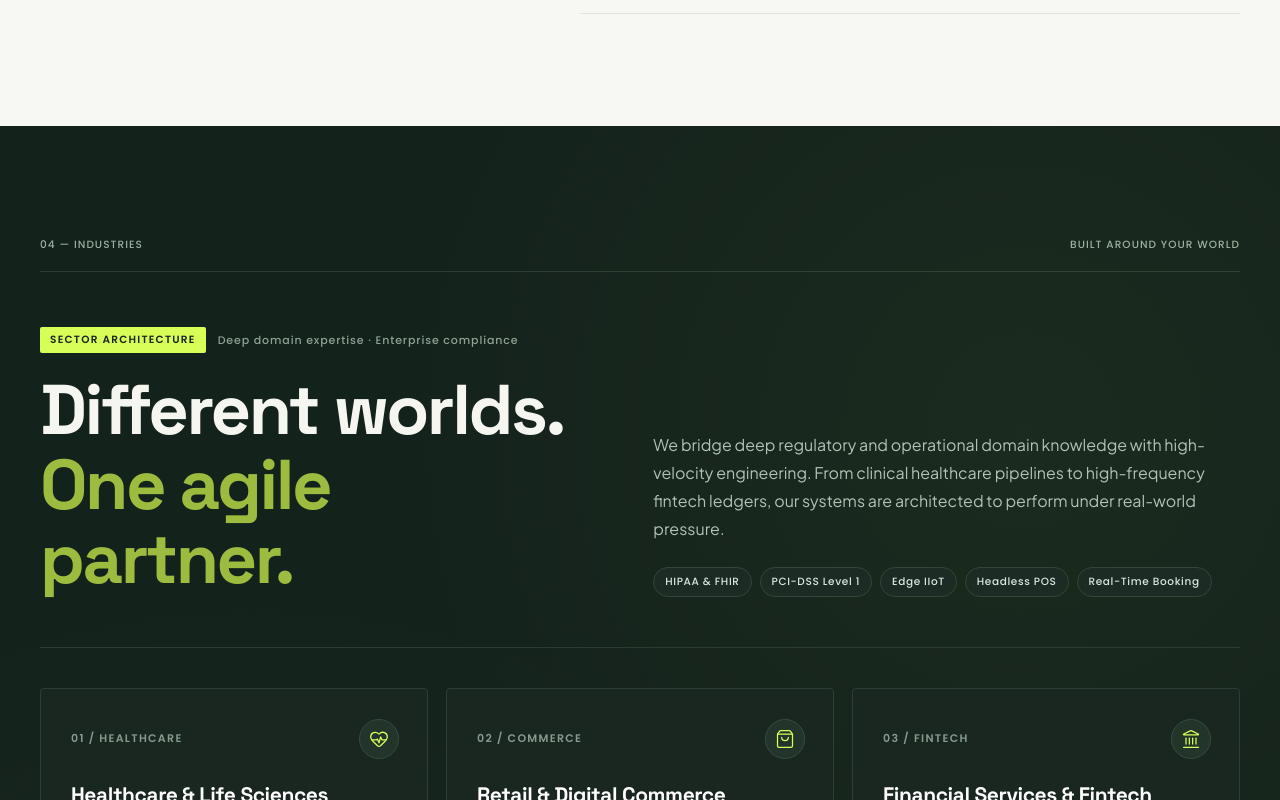
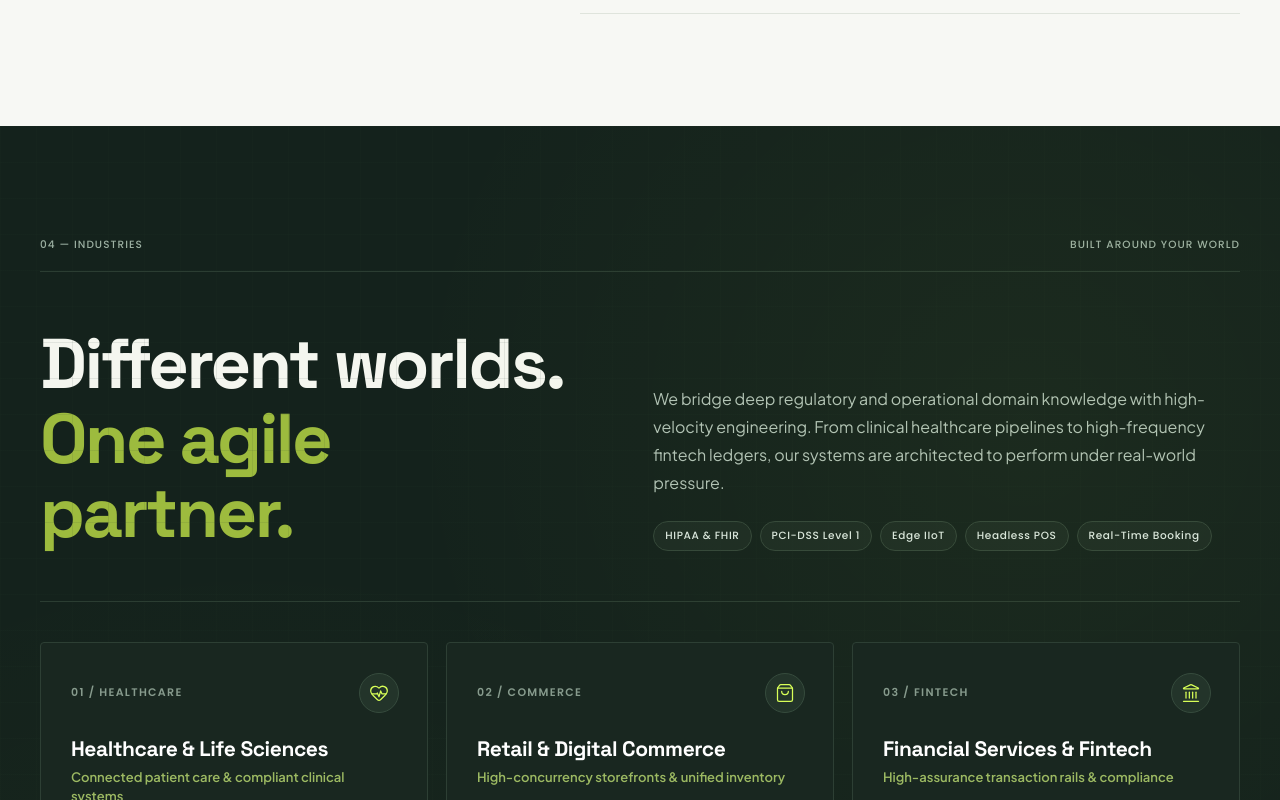
Before and after one commit to samskritisolutions-dev/vorizoit, a Next.js app: page / in a window 1280 px wide. Shown: the part 3780-4580 px from the top of the page. Built offline with nearby package versions, Linux system fonts and the light colour scheme.

Commit message:
Remove sector architecture badge in industries section

```diff
--- a/src/app/globals.css
+++ b/src/app/globals.css
@@ -803,8 +803,10 @@ a {
     inset: 0;
     background-image:
         radial-gradient(circle at 80% 20%, rgba(216, 255, 87, 0.04) 0%, transparent 40%),
-        radial-gradient(circle at 20% 80%, rgba(216, 255, 87, 0.03) 0%, transparent 50%);
-    background-size: 100% 100%, 100% 100%;
+        radial-gradient(circle at 20% 80%, rgba(216, 255, 87, 0.03) 0%, transparent 50%),
+        linear-gradient(#26382e18 1px, transparent 1px),
+        linear-gradient(90deg, #26382e18 1px, transparent 1px);
+    background-size: 100% 100%, 100% 100%, 36px 36px, 36px 36px;
     pointer-events: none;
 }
 
@@ -821,8 +823,6 @@ a {
     padding-top: 55px;
     padding-bottom: 50px;
     border-bottom: 1px solid #2b3d32;
-    position: relative;
-    z-index: 2;
 }
 
 .ind-badge-wrap {
--- a/src/components/sections/industries-section.tsx
+++ b/src/components/sections/industries-section.tsx
@@ -80,10 +80,6 @@ export function IndustriesSection() {
 
         <div className="ind-header">
           <Reveal>
-            <div className="ind-badge-wrap">
-              <span className="ind-badge">SECTOR ARCHITECTURE</span>
-              <span className="ind-badge-sub">Deep domain expertise · Enterprise compliance</span>
-            </div>
             <h2>
               Different worlds.
               <br />
```
